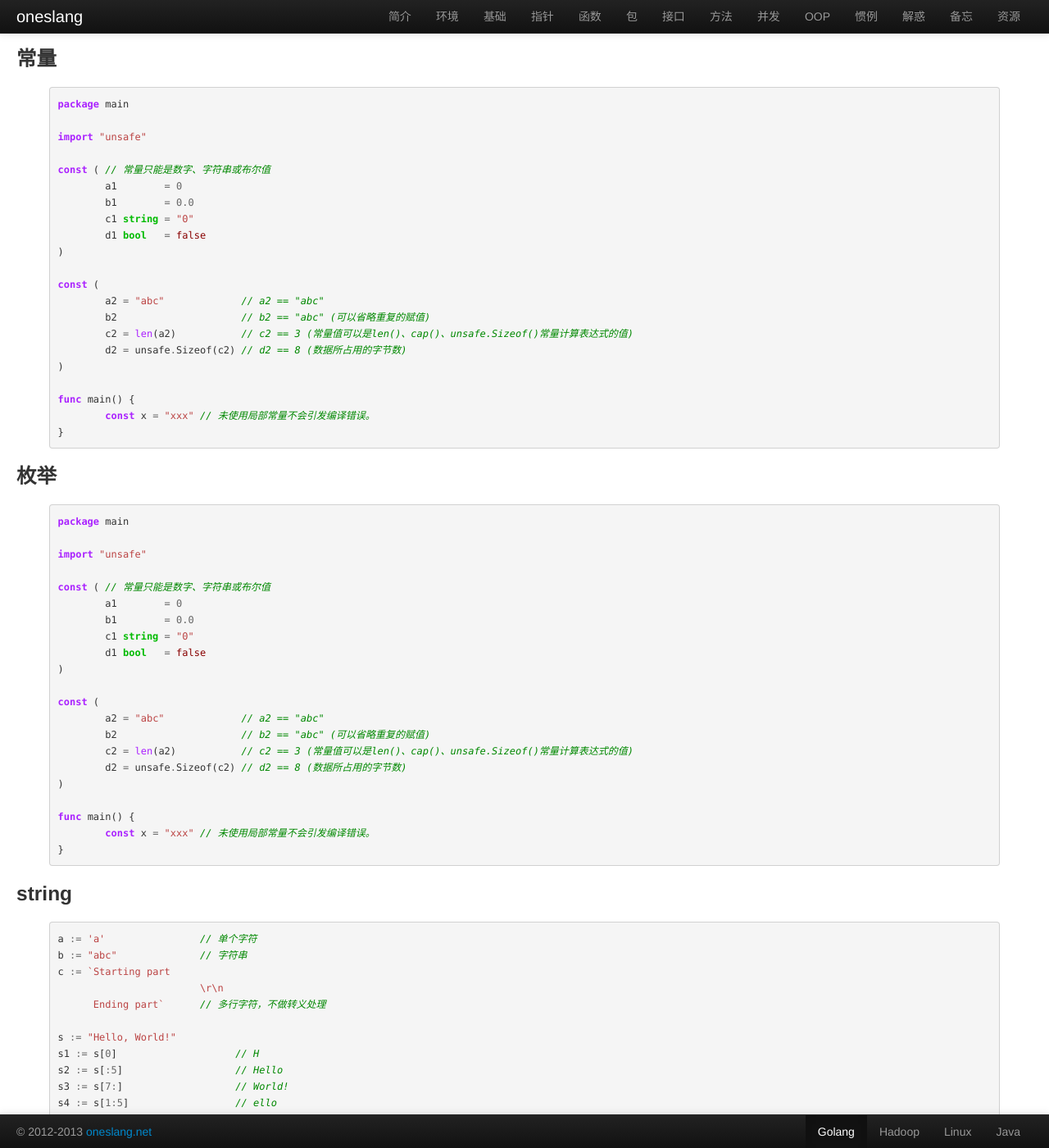
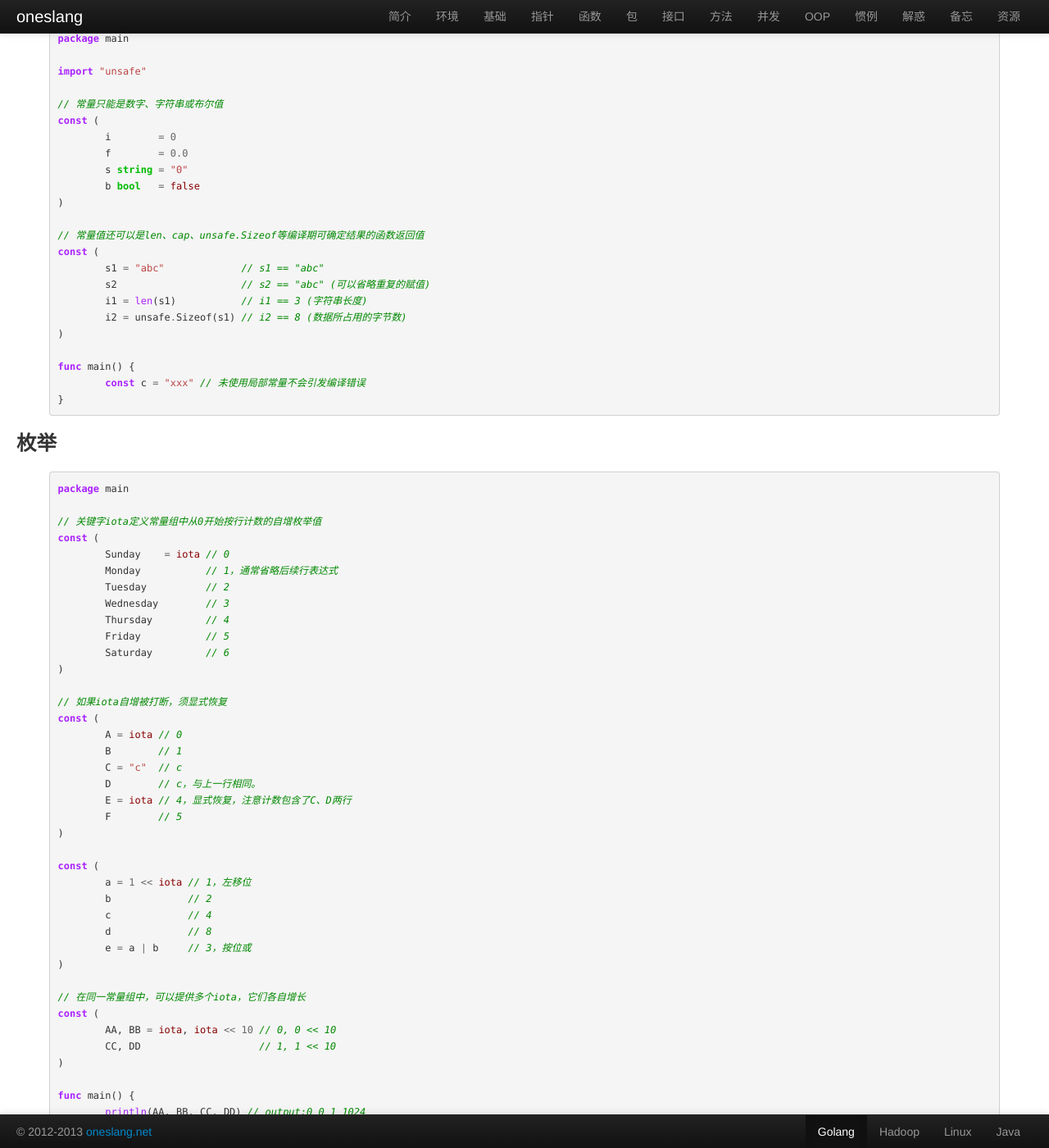
Before and after one commit to oneslang/oneslang.net, a Jekyll site: the page built from golang/basic.md, in a window 1280 px wide and 1400 px high, scrolled down 2814 px. Shown: the whole window at 82% size. Built offline with Jekyll 4.4.1, drawn with Linux system fonts in a browser that asks for light colours; some of the changed text lies outside the part shown.

Commit message:
add enum

```diff
--- a/golang/basic.md
+++ b/golang/basic.md
@@ -73,11 +73,7 @@ import "fmt"
 
 // 当Go程序在执行的时候，首先调用的函数是main.main()
 func main() {
-	/*
-		fmt包的函数打印字符串到屏幕
-		字符串用双引号
-		并且可以包含非ASCII的字符，这里使用了中文
-	*/
+	// fmt包的函数打印字符串到屏幕
 	fmt.Println("Hello, 世界") // output:Hello, 世界
 }
 {% endhighlight %}
@@ -140,22 +136,24 @@ package main
 
 import "unsafe"
 
-const ( // 常量只能是数字、字符串或布尔值
-	a1        = 0
-	b1        = 0.0
-	c1 string = "0"
-	d1 bool   = false
+// 常量只能是数字、字符串或布尔值
+const (
+	i        = 0
+	f        = 0.0
+	s string = "0"
+	b bool   = false
 )
 
+// 常量值还可以是len、cap、unsafe.Sizeof等编译期可确定结果的函数返回值
 const (
-	a2 = "abc"             // a2 == "abc"
-	b2                     // b2 == "abc" (可以省略重复的赋值)
-	c2 = len(a2)           // c2 == 3 (常量值可以是len()、cap()、unsafe.Sizeof()常量计算表达式的值)
-	d2 = unsafe.Sizeof(c2) // d2 == 8 (数据所占用的字节数)
+	s1 = "abc"             // s1 == "abc"
+	s2                     // s2 == "abc" (可以省略重复的赋值)
+	i1 = len(s1)           // i1 == 3 (字符串长度)
+	i2 = unsafe.Sizeof(s1) // i2 == 8 (数据所占用的字节数)
 )
 
 func main() {
-	const x = "xxx" // 未使用局部常量不会引发编译错误。
+	const c = "xxx" // 未使用局部常量不会引发编译错误
 }
 {% endhighlight %}
 
@@ -163,24 +161,43 @@ func main() {
 {% highlight go %}
 package main
 
-import "unsafe"
+// 关键字iota定义常量组中从0开始按行计数的自增枚举值
+const (
+	Sunday    = iota // 0
+	Monday           // 1，通常省略后续行表达式
+	Tuesday          // 2
+	Wednesday        // 3
+	Thursday         // 4
+	Friday           // 5
+	Saturday         // 6
+)
 
-const ( // 常量只能是数字、字符串或布尔值
-	a1        = 0
-	b1        = 0.0
-	c1 string = "0"
-	d1 bool   = false
+// 如果iota自增被打断，须显式恢复
+const (
+	A = iota // 0
+	B        // 1
+	C = "c"  // c
+	D        // c，与上一行相同。
+	E = iota // 4，显式恢复，注意计数包含了C、D两行
+	F        // 5
 )
 
 const (
-	a2 = "abc"             // a2 == "abc"
-	b2                     // b2 == "abc" (可以省略重复的赋值)
-	c2 = len(a2)           // c2 == 3 (常量值可以是len()、cap()、unsafe.Sizeof()常量计算表达式的值)
-	d2 = unsafe.Sizeof(c2) // d2 == 8 (数据所占用的字节数)
+	a = 1 << iota // 1，左移位
+	b             // 2
+	c             // 4
+	d             // 8
+	e = a | b     // 3，按位或
+)
+
+// 在同一常量组中，可以提供多个iota，它们各自增长
+const (
+	AA, BB = iota, iota << 10 // 0, 0 << 10
+	CC, DD                    // 1, 1 << 10
 )
 
 func main() {
-	const x = "xxx" // 未使用局部常量不会引发编译错误。
+	println(AA, BB, CC, DD) // output:0 0 1 1024
 }
 {% endhighlight %}
 
```
